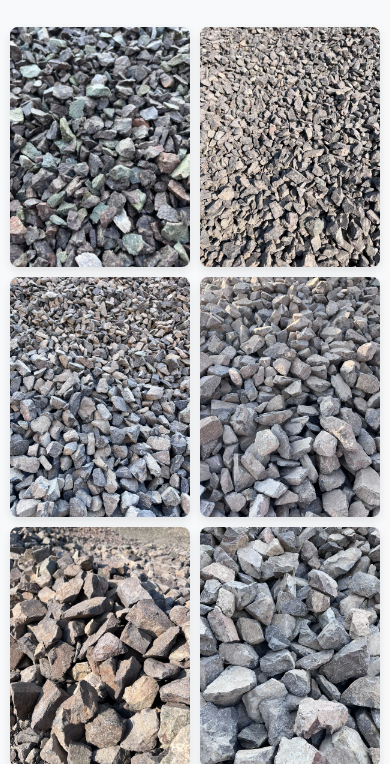
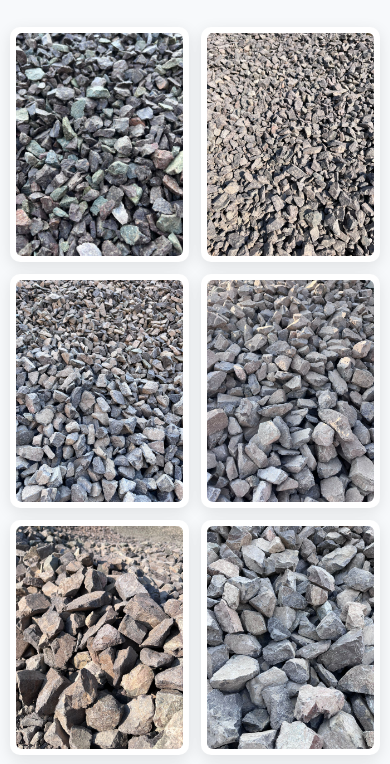
Before and after one commit to user-name232323/mobile, a plain HTML site: page index.html in a window 390 px wide. Shown: the part 51-815 px from the top of the page. Drawn offline with Linux system fonts and the light colour scheme.

Commit message:
Карточку добавили

```diff
--- a/index.html
+++ b/index.html
@@ -11,19 +11,45 @@
 <h2 class="gallery-title">Галерея</h2>
 
 <div class="image-row">
+  <div class="image-card">
     <img src="images/pid1.jpg" alt="pid1">
+  </div>
+  <div class="image-card">
     <img src="images/pid2.jpg" alt="pid2">
+  </div>
+  <div class="image-card">
     <img src="images/pid3.jpg" alt="pid3">
+  </div>
+  <div class="image-card">
     <img src="images/pid4.jpg" alt="pid4">
+  </div>
+  <div class="image-card">
     <img src="images/pid5.jpg" alt="pid5">
+  </div>
+  <div class="image-card">
     <img src="images/pid6.jpg" alt="pid6">
+  </div>
+  <div class="image-card">
     <img src="images/pid7.jpg" alt="pid7">
+  </div>
+  <div class="image-card">
     <img src="images/pid8.jpg" alt="pid8">
+  </div>
+  <div class="image-card">
     <img src="images/pid9.jpg" alt="pid9">
+  </div>
+  <div class="image-card">
     <img src="images/pid10.jpg" alt="pid10">
+  </div>
+  <div class="image-card">
     <img src="images/pid11.jpg" alt="pid11">
+  </div>
+  <div class="image-card">
     <img src="images/pid12.jpg" alt="pid12">
+  </div>
+  <div class="image-card">
     <img src="images/pid13.jpg" alt="pid13">
+  </div>
 </div>
 
 </body>
--- a/style.css
+++ b/style.css
@@ -15,41 +15,48 @@ body {
 /* ==== Desktop по умолчанию ==== */
 .image-row {
   display: flex;
-  flex-wrap: wrap;       /* десктоп — оборачиваем картинки на новые ряды */
+  flex-wrap: wrap;
   justify-content: flex-start;
-  gap: 10px;
-  padding: 10px;
-  scroll-behavior: smooth;
+  gap: 15px;
+  padding: 15px;
 }
 
-.image-row::-webkit-scrollbar {
-  display: none; /* скрываем скроллбар */
+.image-card {
+  background: white;
+  border-radius: 10px;
+  padding: 8px;
+  box-shadow: 0 4px 15px rgba(0,0,0,0.1);
+  transition: transform 0.3s, box-shadow 0.3s;
+}
+
+.image-card:hover {
+  transform: translateY(-5px);
+  box-shadow: 0 8px 20px rgba(0,0,0,0.15);
 }
 
 .image-row img {
   width: 150px;
   height: 150px;
   object-fit: cover;
-  border-radius: 8px;
-  box-shadow: 0 4px 10px rgba(0,0,0,0.1);
-  transition: transform 0.3s;
-}
-
-.image-row img:hover {
-  transform: scale(1.05);
+  border-radius: 6px;
+  display: block;
 }
 
 /* ==== Мобильная версия ==== */
 @media (max-width: 767px) {
   .image-row {
     display: grid;
-    grid-template-columns: repeat(2, 1fr); /* 3 колонки */
-    gap: 10px;
+    grid-template-columns: repeat(2, 1fr);
+    gap: 12px;
     padding: 10px;
   }
 
+  .image-card {
+    padding: 6px;
+  }
+
   .image-row img {
-    width: 100%;    /* картинка заполняет колонку */
-    height: auto;   /* пропорциональная высота */
+    width: 100%;
+    height: auto;
   }
 }
```
Lines whose indentation alone changed are shown as unchanged.
